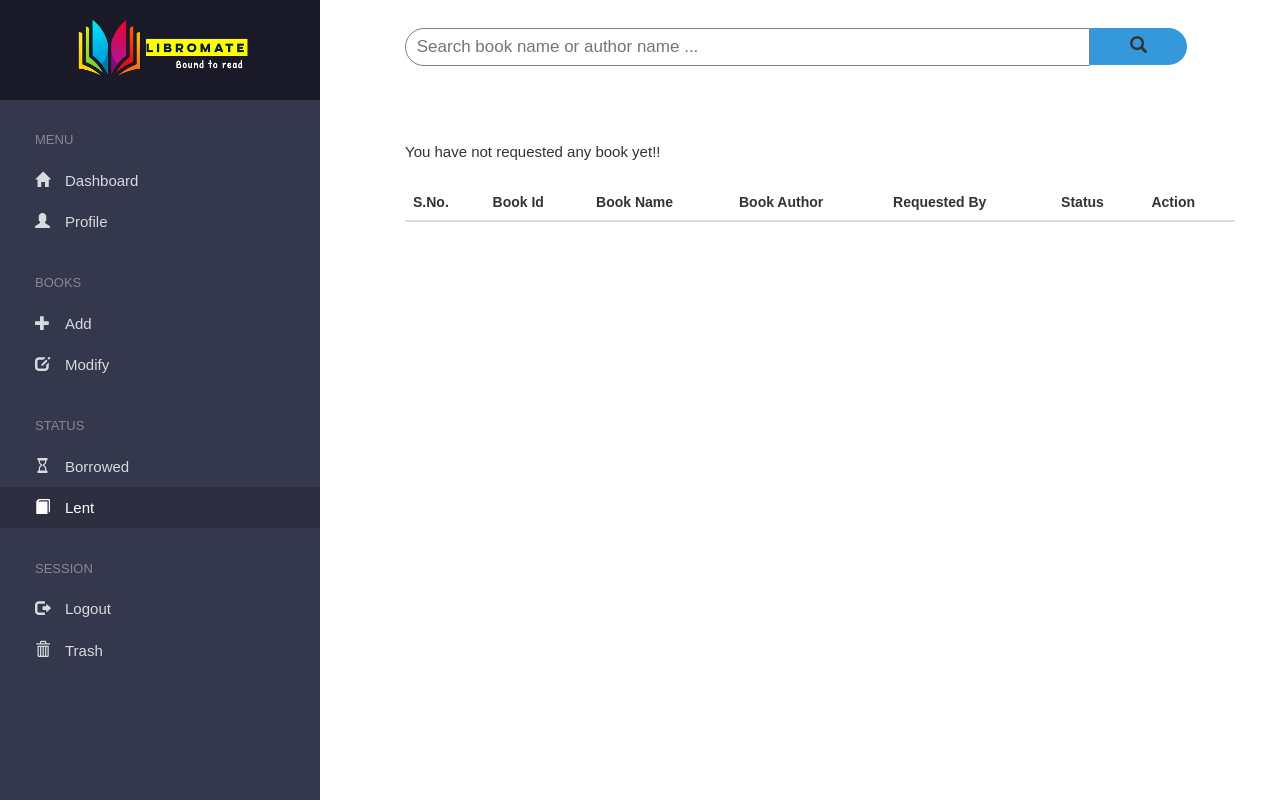
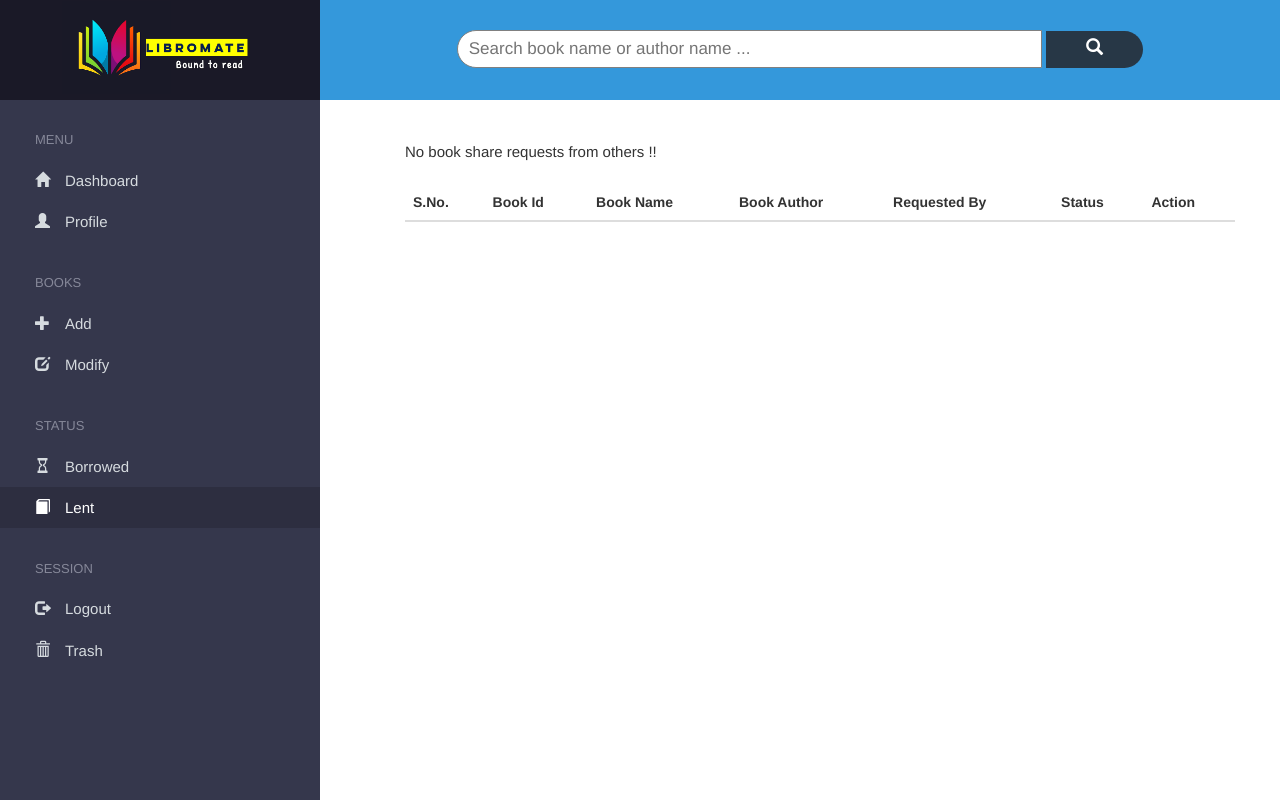
Before and after one commit to csi-lnmiit/S63_Book-Exchange-App, a PHP site: page /lent.php in a window 1280 px wide. Run offline with PHP 8.4, Linux system fonts and the light colour scheme; a user stored in the database is signed in; data comes from the database, SQL or seed files in the repository; data that the repository does not hold is empty; some libraries are stand-ins or nearby versions.

Commit message:
search bar css update

```diff
--- a/CSS/search_nav.css
+++ /dev/null
@@ -1,77 +0,0 @@
-
-/* ---------search nav bar ------*/
-
-* {box-sizing: border-box;}
-
-body {
-  margin: 0;
-  font-family: Arial, Helvetica, sans-serif;
-}
-
-.topnav {
-  overflow: hidden;
-  background-color: white;
-}
-
-.topnav a {
-  float: left;
-  display: block;
-  color: white;
-  text-align: center;
-  padding: 14px 16px;
-  text-decoration: none;
-  font-size: 17px;
-}
-
-.topnav a:hover {
-  background-color: #ddd;
-  color: black;
-}
-
-.topnav a.active {
-  background-color: #2196F3;
-  color: white;
-}
-
-.topnav .search-container {
-  float: left;
-  padding-left:40px;
-}
-
-.topnav input[type=text]  {
-  padding: 6px;
-  margin-top: 8px;
-  font-size: 17px;
-  border: 0.5px solid gray;
-  border-radius:25px 0px 0px 25px;
-}
-
-.topnav .search-container button {
-  float: right;
-  padding: 6.5px 40px;
-  margin-top: 8px;
-  margin-right: 16px;
-  background: #3498DB;
-  font-size: 17px;
-  border-radius:0px 25px 25px 0px;
-  border: none;
-  cursor: pointer;
-}
-
-.topnav .search-container button:hover {
-  background: #2E86C1;
-}
-
-@media screen and (max-width: 600px) {
-  .topnav .search-container {
-    float: none;
-  }
-  .topnav a, .topnav input[type=text], .topnav .search-container button {
-    float: none;
-    display: block;
-    text-align: left;
-    width: 100%;
-    margin: 0;
-    padding: 14px;
-  }
-}
--- a/CSS/style1.css
+++ b/CSS/style1.css
@@ -1,5 +1,5 @@
 
-/*----left vertical navbar css ----*/
+/*----LEFT VERTICAL NAVBAR CSS ----*/
 #dashboard_left_col p {
     padding-left: 35px;
     padding-top:10px;
@@ -47,6 +47,8 @@
     text-align:right;
 }
 
+/*-----PROFILE PAGE CSS------*/
+
 /* ---user profile card css -- */
 .card {
     box-shadow: 0 4px 8px 0 rgba(0, 0, 0, 0.2);
@@ -76,4 +78,72 @@
 }
 
 
-/*---DASHBOARD CSS---*/
+/*---SEARCH BAR CSS---*/
+.topnav {
+  overflow: hidden;
+}
+.topnav a {
+  float: left;
+  display: block;
+  color: white;
+  text-align: center;
+  padding: 14px 16px;
+  text-decoration: none;
+  font-size: 17px;
+}
+.topnav a:hover {
+  background-color: #ddd;
+  color: black;
+}
+.topnav a.active {
+  background-color: #2196F3;
+  color: white;
+}
+.topnav input[type=text]  {
+  padding: 6px;
+  margin-top: 30px;
+  font-size: 17px;
+  border: 0.5px solid gray;
+  border-radius:25px 0px 0px 25px;
+
+}
+/*to remove blue or orange border around search input box*/
+textarea:focus, input:focus{
+    outline: none;
+}
+.topnav .search-container button {
+
+  padding: 6.5px 40px;
+  background: #273746;
+  font-size: 17px;
+  border-radius:0px 25px 25px 0px;
+  border: none;
+  cursor: pointer;
+  color: white;
+}
+.topnav .search-container button:hover {
+  background: #34495E;
+}
+@media screen and (max-width: 600px) {
+  .topnav .search-container {
+    float: none;
+  }
+  .topnav a, .topnav input[type=text], .topnav .search-container button {
+    float: none;
+    display: block;
+    text-align: left;
+    width: 100%;
+    margin: 0;
+    padding: 14px;
+  }
+}
+
+/*--FOOTER CSS--*/
+.footer {
+   position: fixed;
+   left: 0;
+   bottom: 0;
+   width: 100%;
+   color: black;
+   text-align: center;
+}
--- a/lent.php
+++ b/lent.php
@@ -20,7 +20,6 @@
 		<meta charset="utf-8">
 		<meta name="viewport" content="width=device-width, initial-scale=1">
 	    <link rel="stylesheet" type="text/css" href="CSS/style1.css">
-	   	<link rel="stylesheet" type="text/css" href="CSS/search_nav.css">
 	</head>
 
 	<body>
@@ -86,12 +85,11 @@
 
 				<div class="col-md-9"><!--col-md-9 start-->
 					<div class="row">
-						<div style="height: 100px">
+						<div style="background-color: #3498DB;height: 100px">
 							<div class="topnav">
-								<br>
-								<div class="search-container" style="padding-left:85px">
+								<div class="search-container" align="center">
 									<form action="search.php" method="post">
-										<input type="text" placeholder=" Search book name or author name ..." name="search_input" size="65%">
+										<input type="text" placeholder=" Search book name or author name ..." name="search_input" size="55%">
 										<button type="submit" name="search"><i class="glyphicon glyphicon-search"></i></button>
 									</form>
 								</div>
@@ -110,9 +108,9 @@
 					                $result = mysqli_query($link,$query);
 
 					                if(mysqli_num_rows($result)==0)
-					                    echo nl2br("\nYou have not requested any book yet!!");
+					                    echo nl2br("\nNo book share requests from others !!");
 					                else
-					                    echo nl2br("\nFollowing are the books requested from others:");
+					                    echo nl2br("\nFollowing are the books requested by other users:");
 
 					                echo nl2br("\n\n");
 					            ?>
```
Also changed, not shown: CSS/responsive.css (deleted, +0 -9 lines), borrow.php (+4 -6 lines), dashboard.php (+3 -5 lines).
